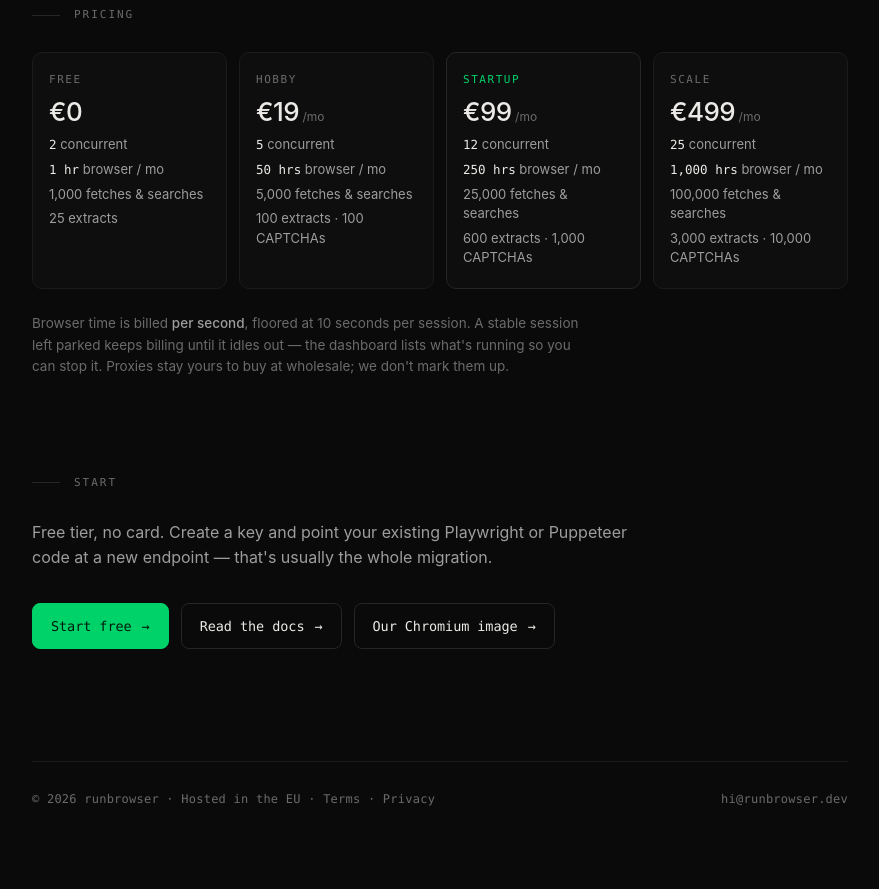
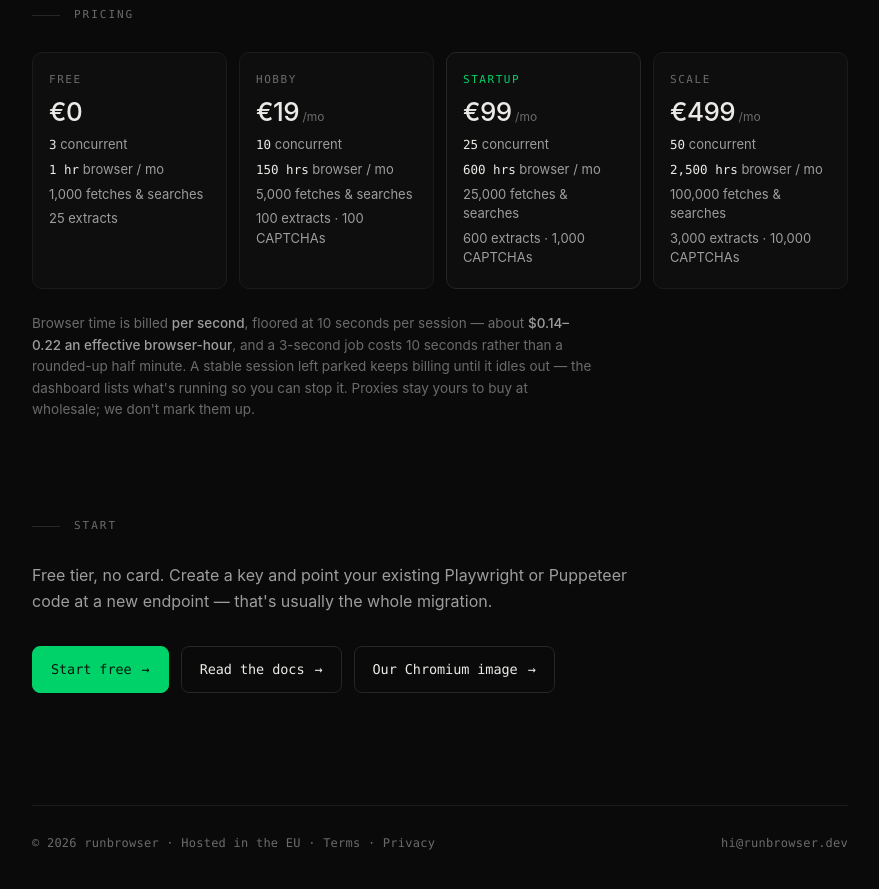
Before and after one commit to runbrowser-dev/site, a plain HTML site: page index.html in a window 1280 px wide. Shown: the part 1940-2829 px from the top of the page, without its empty margins (200-1079 px from the left). Drawn offline with Linux system fonts and the light colour scheme.

Commit message:
Update pricing table to the new allowances
Matches the platform change: Hobby 150 hrs / 10 concurrent, Startup 600 / 25,
Scale 2,500 / 50, Free 3 concurrent. Prices unchanged.

Added the effective rate ($0.14-0.22 per browser-hour) to the note under the
table, because that's the number a prospect actually compares — Browserbase is
$0.20 and Browserless $0.084-0.15, and without stating ours they'd have to do
the division themselves.

```diff
--- a/index.html
+++ b/index.html
@@ -428,7 +428,7 @@
         <span class="name">Free</span>
         <span class="price">&euro;0</span>
         <ul>
-          <li><b>2</b> concurrent</li>
+          <li><b>3</b> concurrent</li>
           <li><b>1 hr</b> browser / mo</li>
           <li>1,000 fetches &amp; searches</li>
           <li>25 extracts</li>
@@ -438,8 +438,8 @@
         <span class="name">Hobby</span>
         <span class="price">&euro;19<span> /mo</span></span>
         <ul>
-          <li><b>5</b> concurrent</li>
-          <li><b>50 hrs</b> browser / mo</li>
+          <li><b>10</b> concurrent</li>
+          <li><b>150 hrs</b> browser / mo</li>
           <li>5,000 fetches &amp; searches</li>
           <li>100 extracts &middot; 100 CAPTCHAs</li>
         </ul>
@@ -448,8 +448,8 @@
         <span class="name">Startup</span>
         <span class="price">&euro;99<span> /mo</span></span>
         <ul>
-          <li><b>12</b> concurrent</li>
-          <li><b>250 hrs</b> browser / mo</li>
+          <li><b>25</b> concurrent</li>
+          <li><b>600 hrs</b> browser / mo</li>
           <li>25,000 fetches &amp; searches</li>
           <li>600 extracts &middot; 1,000 CAPTCHAs</li>
         </ul>
@@ -458,15 +458,17 @@
         <span class="name">Scale</span>
         <span class="price">&euro;499<span> /mo</span></span>
         <ul>
-          <li><b>25</b> concurrent</li>
-          <li><b>1,000 hrs</b> browser / mo</li>
+          <li><b>50</b> concurrent</li>
+          <li><b>2,500 hrs</b> browser / mo</li>
           <li>100,000 fetches &amp; searches</li>
           <li>3,000 extracts &middot; 10,000 CAPTCHAs</li>
         </ul>
       </div>
     </div>
     <p class="price-note">
-      Browser time is billed <b>per second</b>, floored at 10 seconds per session.
+      Browser time is billed <b>per second</b>, floored at 10 seconds per session —
+      about <b>$0.14&ndash;0.22 an effective browser-hour</b>, and a 3-second job
+      costs 10 seconds rather than a rounded-up half minute.
       A stable session left parked keeps billing until it idles out — the dashboard
       lists what's running so you can stop it. Proxies stay yours to buy at
       wholesale; we don't mark them up.
```
